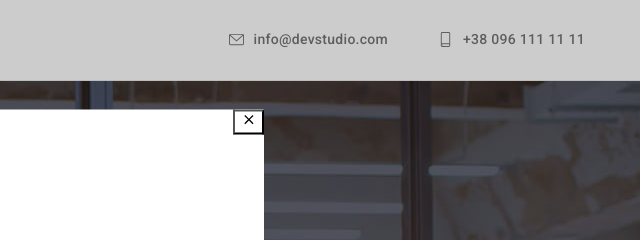
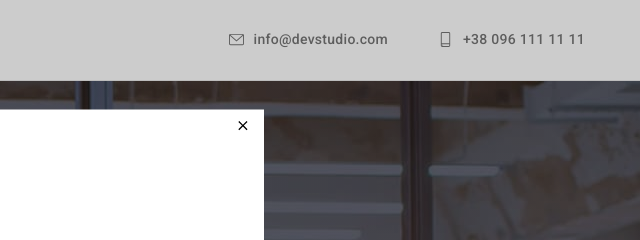
Before and after one commit to AlexandrTarabanko/goit-markup-hw-5, a plain HTML site: page index.html in a window 1280 px wide. Both pictures are taken after a click on the button "Замовити послугу". Shown: the top 240 px of the page, 640-1280 px from the left. Drawn offline with nearby package versions, Linux system fonts and the light colour scheme.

Commit message:
corrected button in modal
corrected before checking

```diff
--- a/css/styles.css
+++ b/css/styles.css
@@ -272,7 +272,6 @@ ul {
   max-height: 581px;
 
   background-color: var(--main-background);
-  border: 0px;
 }
 .close-modal{
   cursor: pointer;
@@ -280,6 +279,9 @@ ul {
   top: 0;
   right: 0;
   background-color: var(--main-background);
+  border:0px;
+  margin-top: 8px;
+  margin-right: 8px;
 }
 
 /* 2 */
```
